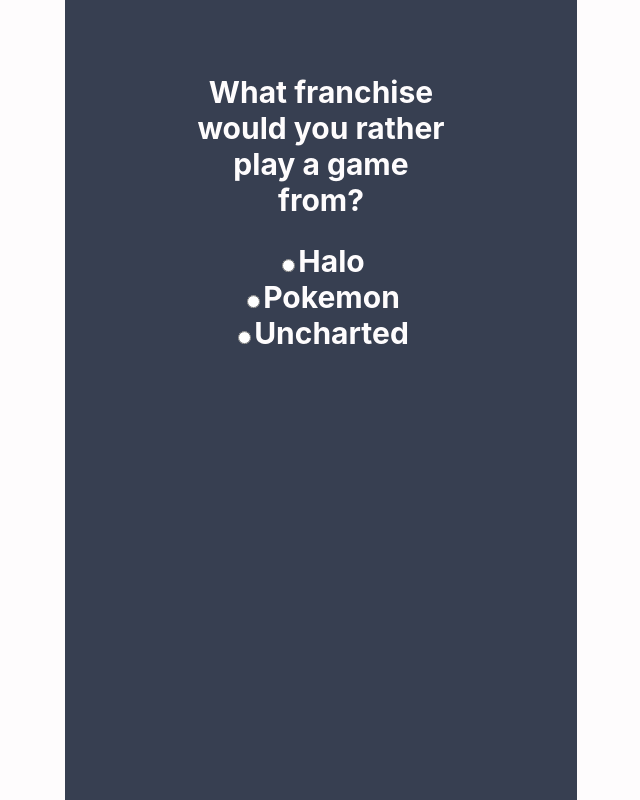
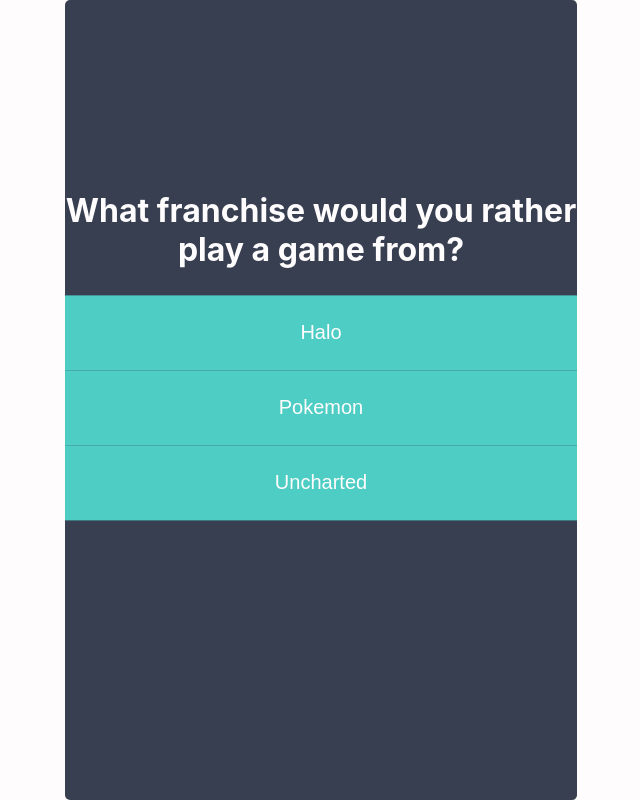
Before and after one commit to StevieChat/prop, a React (Create React App) app: page / in a window 1280 px wide. Shown: the whole page, without its empty margins (63-703 px from the left). Built offline with nearby package versions, Linux system fonts and the light colour scheme.

Commit message:
Added Styling for Interaction Window

```diff
--- a/src/Components/AnswerOption/AnswerOption.js
+++ b/src/Components/AnswerOption/AnswerOption.js
@@ -6,19 +6,17 @@
 const answerOption = (props) => {
     return(
         <li className={styles.li}>
-            <input
-                type="radio"
-                className="radioCustomButton"
-                name="radioGroup"
-                checked={props.answerType === props.answer}
+            <button
+                className={styles.Button}
                 id={props.answerType}
                 value={props.answerType}
                 disabled={props.answer}
-                onChange={props.onAnswerSelected}
-            />
-            <label className="radioCustomLabel" htmlFor={props.answerType}>
+                onChange={props.onAnswerSelected}>
                 {props.answerContent}
-            </label>
+            </button>
+
+
+
         </li>
     );
 }
--- a/src/Components/AnswerOption/AnswerOption.module.css
+++ b/src/Components/AnswerOption/AnswerOption.module.css
@@ -1,5 +1,25 @@
 .li {
     list-style-type: none;
-    font-size: 150%;
+}
+
+.Button{
+    background-color: #4ecdc4;
+    width: 100%;
+    height: 75px;
+    font-size: 125%;
+    color: #fefcfd;
     text-align: center;
+    text-decoration: none;
+    border: solid 1px transparent;
 }
+
+.Button:active {
+    transform: translate(1px);
+    filter: saturate(150%);
+    border: 1px solid white;
+}
+
+.Button:hover,
+.Button:focus {
+    background-color: #2da199;
+}
--- a/src/Components/InteractionWindow/InteractionWindow.module.css
+++ b/src/Components/InteractionWindow/InteractionWindow.module.css
@@ -6,15 +6,14 @@
     transform: translate(-100%, -50%);
     height: 100%;
     width: 40%;
-    color: #fefcfd;
-    font-weight: bold;
-    font-size: 125%;
+    border-radius: 5px;
 }
 
 .Center {
+    width: 100%;
     margin: 0;
     position: absolute;
     top: 25%;
     left: 50%;
-    transform: translate(-50%, -50%);
+    transform: translate(-50%, -10%);
 }
--- a/src/Components/Question/Question.module.css
+++ b/src/Components/Question/Question.module.css
@@ -1,3 +1,6 @@
 .Question {
     text-align: center;
+    color: #fefcfd;
+    font-weight: bold;
+    font-size: 200%;
 }
```
